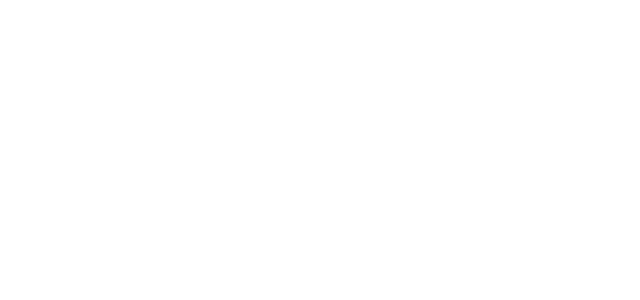
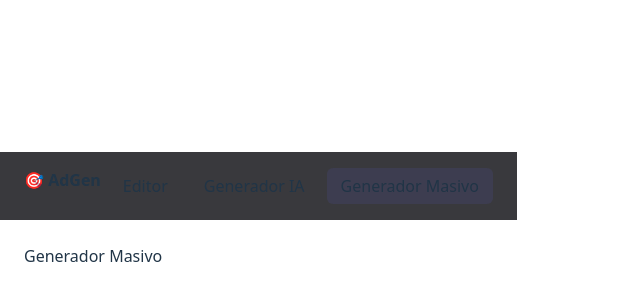
Before and after one commit to karlmoz79/app-plubilcidad, a React (Vite) app: page /bulk in a window 1280 px wide. Shown: the part 178-478 px from the top of the page, without its empty margins (0-640 px from the left). Built offline with nearby package versions, Linux system fonts and the light colour scheme; the HTML template or start-up script is replaced by a standard one.

Commit message:
feat: navbar y enrutamiento

```diff
--- a/src/App.jsx
+++ b/src/App.jsx
@@ -1,2 +1,20 @@
-// App routes will be configured here
-export default function App() {}
+import { BrowserRouter, Routes, Route } from "react-router-dom";
+import Navbar from "./components/Navbar";
+import EditorPage from "./pages/EditorPage";
+import GeneratorPage from "./pages/GeneratorPage";
+import BulkPage from "./pages/BulkPage";
+
+export default function App() {
+  return (
+    <BrowserRouter>
+      <Navbar />
+      <main style={{ flex: 1, padding: "24px" }}>
+        <Routes>
+          <Route path="/" element={<EditorPage />} />
+          <Route path="/generate" element={<GeneratorPage />} />
+          <Route path="/bulk" element={<BulkPage />} />
+        </Routes>
+      </main>
+    </BrowserRouter>
+  );
+}
--- /dev/null
+++ b/src/components/Navbar.jsx
@@ -0,0 +1,51 @@
+import { NavLink } from "react-router-dom";
+
+export default function Navbar() {
+  return (
+    <nav
+      style={{
+        display: "flex",
+        gap: "8px",
+        padding: "16px 24px",
+        borderBottom: "1px solid var(--border)",
+        background: "rgba(8,8,13,0.8)",
+        backdropFilter: "blur(10px)",
+        position: "sticky",
+        top: 0,
+        zIndex: 100,
+      }}
+    >
+      <span
+        style={{
+          color: "var(--text-primary)",
+          fontWeight: 700,
+          marginRight: "auto",
+        }}
+      >
+        🎯 AdGen
+      </span>
+      {[
+        { to: "/", label: "Editor" },
+        { to: "/generate", label: "Generador IA" },
+        { to: "/bulk", label: "Generador Masivo" },
+      ].map(({ to, label }) => (
+        <NavLink
+          key={to}
+          to={to}
+          end
+          style={({ isActive }) => ({
+            color: isActive ? "var(--accent)" : "var(--text-secondary)",
+            textDecoration: "none",
+            fontWeight: 500,
+            padding: "6px 14px",
+            borderRadius: "6px",
+            background: isActive ? "rgba(99,102,241,0.1)" : "transparent",
+            transition: "all 0.15s",
+          })}
+        >
+          {label}
+        </NavLink>
+      ))}
+    </nav>
+  );
+}
--- /dev/null
+++ b/src/pages/BulkPage.jsx
@@ -0,0 +1,3 @@
+export default function BulkPage() {
+  return <div>Generador Masivo</div>;
+}
--- /dev/null
+++ b/src/pages/EditorPage.jsx
@@ -0,0 +1,3 @@
+export default function EditorPage() {
+  return <div>Editor</div>;
+}
--- /dev/null
+++ b/src/pages/GeneratorPage.jsx
@@ -0,0 +1,3 @@
+export default function GeneratorPage() {
+  return <div>Generador IA</div>;
+}
```
